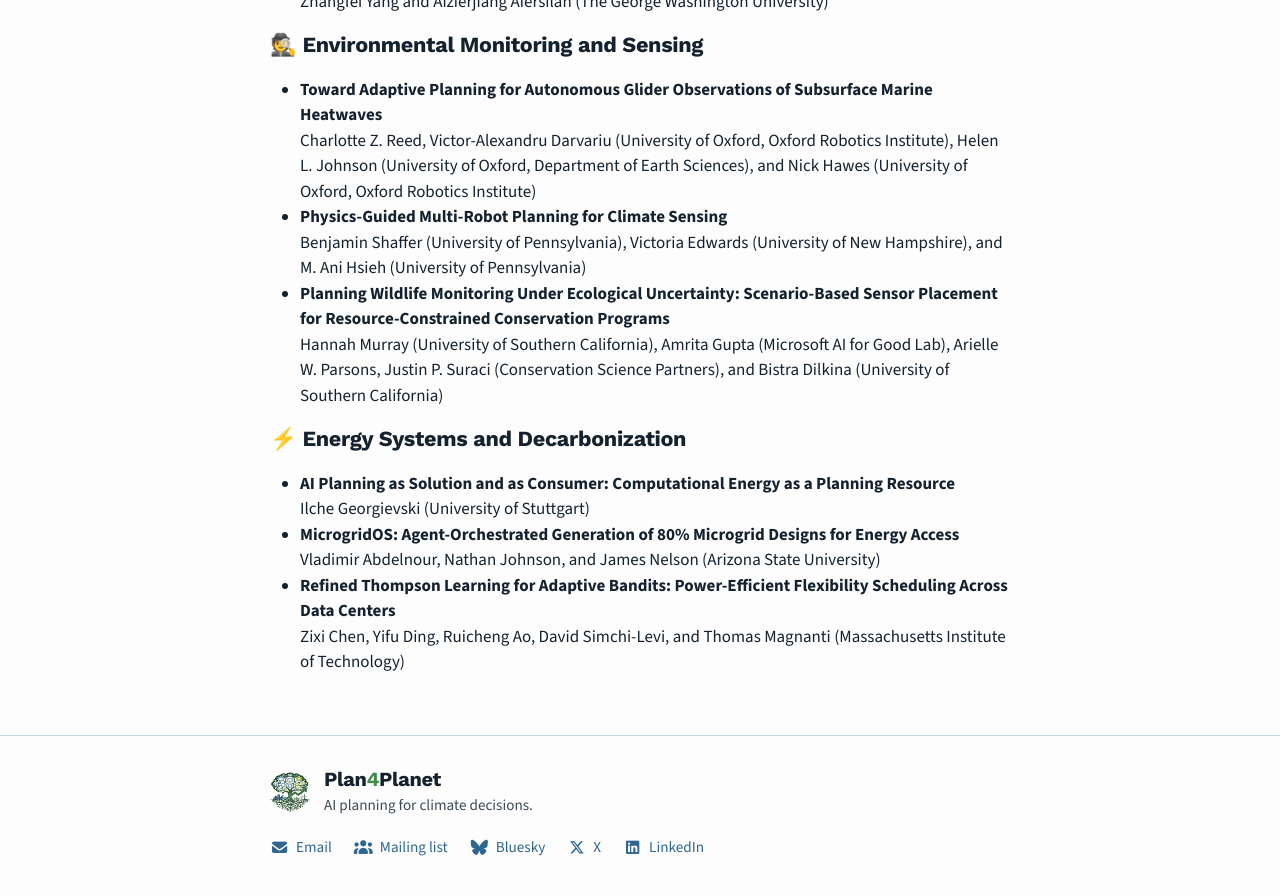
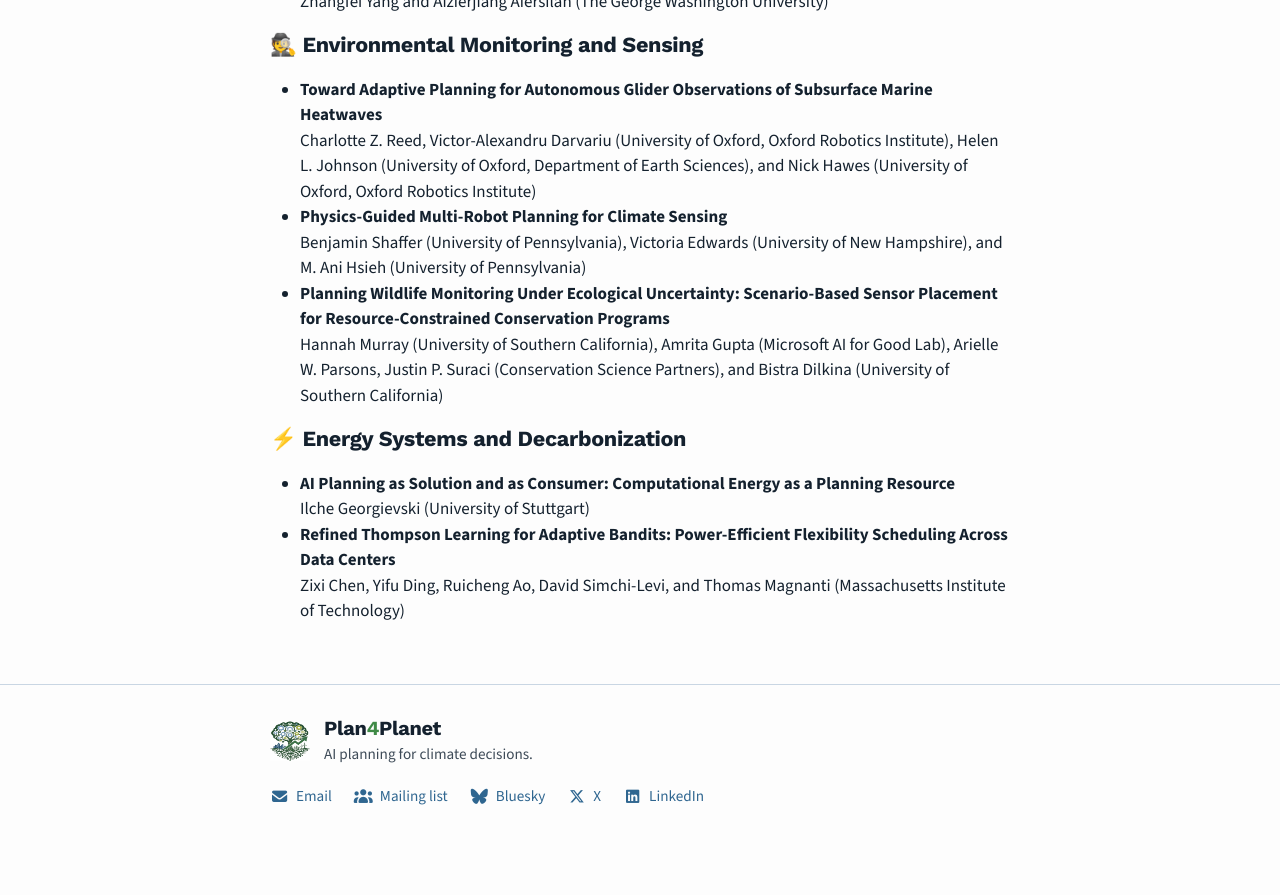
Before and after one commit to plan4planet/plan4planet.github.io, a Jekyll site: the page built from pages/papers.md, in a window 1280 px wide and 900 px high, scrolled down 1272 px. Shown: the top 895 px of the window. Built offline with Jekyll 4.4.1, drawn with Linux system fonts in a browser that asks for light colours; nearby versions of some CDN libraries; after the commit the page ends 2121 px from its top, so only the background shows below that.

Commit message:
content: remove MicrogridOS from the papers list and schedule
AAAI confirmed the paper was never submitted.

```diff
--- a/_data/schedule.yml
+++ b/_data/schedule.yml
@@ -50,8 +50,6 @@
           papers:
             - authors: Georgievski
               title: "AI Planning as Solution and as Consumer: Computational Energy as a Planning Resource"
-            - authors: Abdelnour et al.
-              title: "MicrogridOS: Agent-Orchestrated Generation of 80% Microgrid Designs for Energy Access"
             - authors: Chen et al.
               title: "Refined Thompson Learning for Adaptive Bandits: Power-Efficient Flexibility Scheduling Across Data Centers"
         - label: Moderated questions
--- a/pages/papers.md
+++ b/pages/papers.md
@@ -41,7 +41,5 @@ toc: true
 ### ⚡ Energy Systems and Decarbonization
 - **AI Planning as Solution and as Consumer: Computational Energy as a Planning Resource**
   Ilche Georgievski (University of Stuttgart)
-- **MicrogridOS: Agent-Orchestrated Generation of 80% Microgrid Designs for Energy Access**
-  Vladimir Abdelnour, Nathan Johnson, and James Nelson (Arizona State University)
 - **Refined Thompson Learning for Adaptive Bandits: Power-Efficient Flexibility Scheduling Across Data Centers**
   Zixi Chen, Yifu Ding, Ruicheng Ao, David Simchi-Levi, and Thomas Magnanti (Massachusetts Institute of Technology)
```
